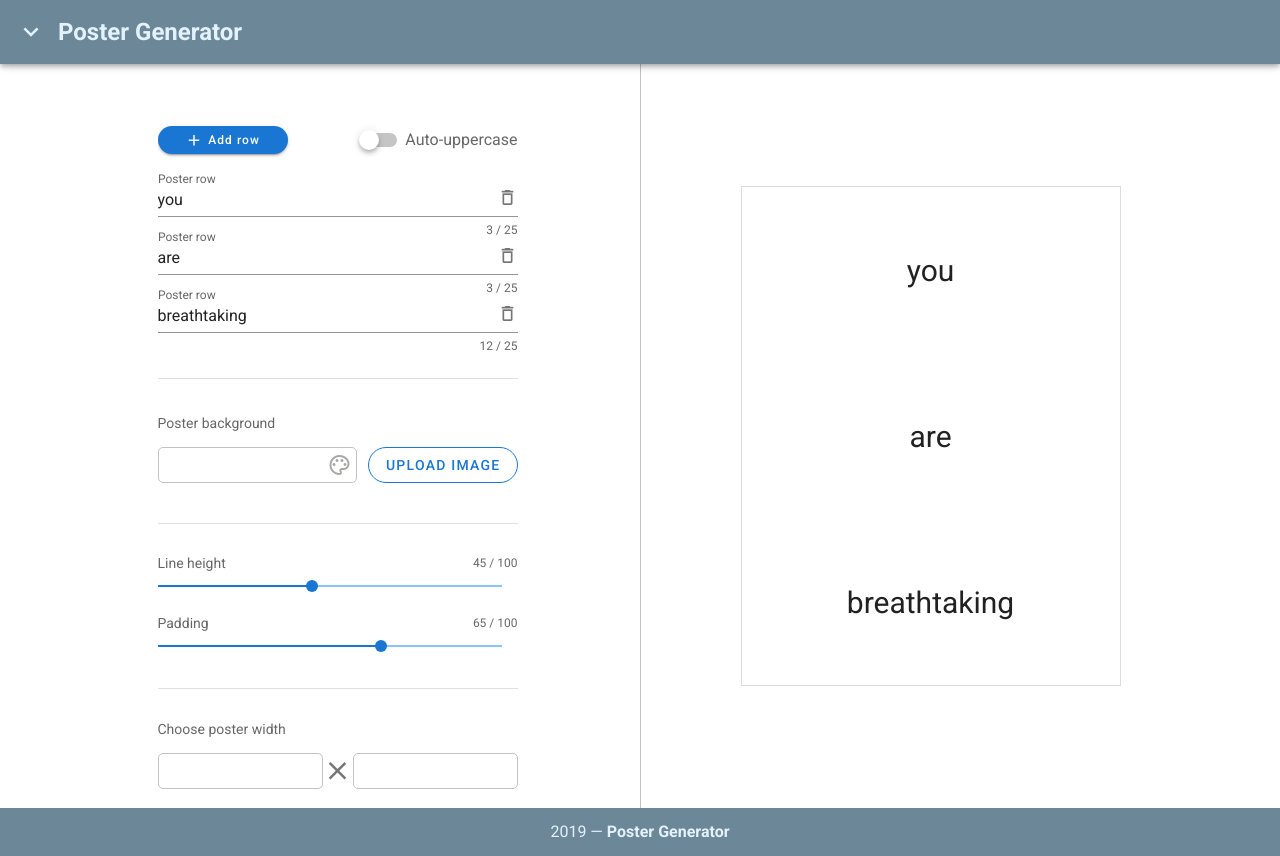
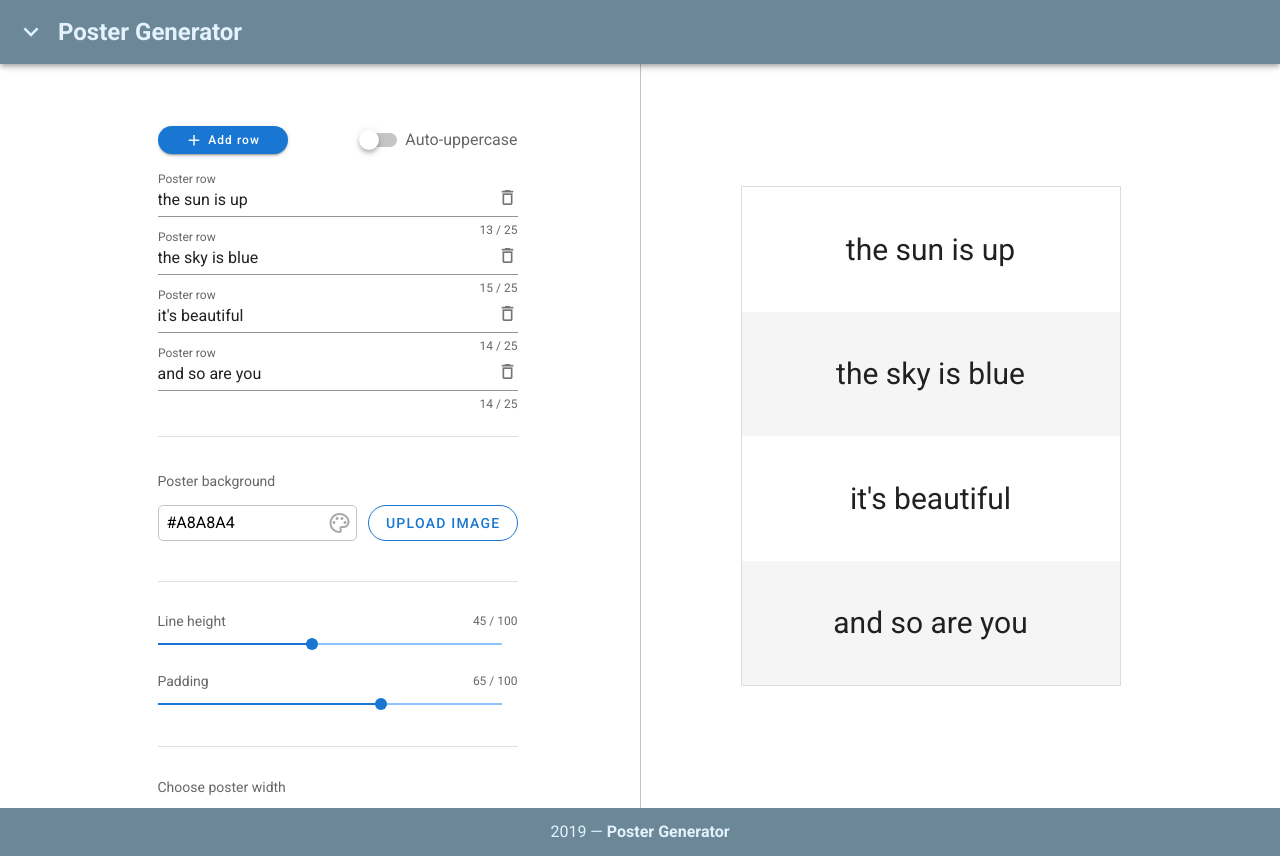
Before and after one commit to Lockhild/poster-app-vue, a Vue app: page / in a window 1280 px wide. Built offline with nearby package versions, Linux system fonts and the light colour scheme.

Commit message:
Linked the Color Input

```diff
--- a/src/components/ColorInput.vue
+++ b/src/components/ColorInput.vue
@@ -3,8 +3,8 @@
       <v-subheader class="pl-0 label">Poster background</v-subheader>
       <div class="d-flex justify-space-between">
         <div class="color-input d-flex align-center">
-          <input type="text">
-          <ColorPicker />
+          <input type="text" :value="color">
+          <ColorPicker @colorValue="emitColorValue" />
         </div>
         <v-btn
           outlined
@@ -21,6 +21,17 @@
       name: 'ColorInput',
       components: {
         ColorPicker
+      },
+      data: function() {
+        return {
+          color: "#A8A8A4"
+        }
+      },
+      methods: {
+        emitColorValue(value) {
+          this.color = value;
+          this.$emit("colorValue", value);
+        }
       }
     }
 </script>
--- a/src/components/ColorPicker.vue
+++ b/src/components/ColorPicker.vue
@@ -11,7 +11,7 @@
       </template>
 
       <v-card>
-        <v-color-picker v-model="color" input="#000000"></v-color-picker>
+        <v-color-picker v-model="color" @input="emitColorValue" input="#000000"></v-color-picker>
       </v-card>
     </v-menu>
   </div>
@@ -27,6 +27,11 @@ export default {
       hints: true,
       color: '#A8A8A4'
   }),
+  methods: {
+    emitColorValue() {
+      this.$emit("colorValue", this.color);
+    }
+  }
 }
 </script>
 
--- a/src/components/DisplayPanel.vue
+++ b/src/components/DisplayPanel.vue
@@ -1,9 +1,15 @@
 <template>
     <div>
-        <div class="text-area">
+        <div
+            class="text-area"
+            :style="{ padding: posterOptions.padding + 'px' }">
             <div v-for="(row, index) in inputRows"
                  v-bind:key="index"
-                 class="area-row">
+                 class="area-row"
+                 :style="{
+                     background: posterOptions.background + ' !important',
+                     lineHeight: posterOptions.lineHeight
+                  }">
 
                  <DisplayRow :textRow="row" />
 
@@ -17,7 +23,7 @@ import DisplayRow from '../components/DisplayRow.vue'
 
 export default {
     name: 'DisplayPanel',
-    props: ['inputRows'],
+    props: ['inputRows', 'posterOptions'],
     components: {
         DisplayRow
     },
@@ -31,7 +37,7 @@ export default {
 }
 </script>
 
-<style>
+<style scoped>
     .text-area {
         width: 380px;
         height: 100%;
@@ -49,7 +55,7 @@ export default {
         align-items: center;
         font-size: 50px;
     }
-    .area-row:nth-child(even):before {
+    /* .area-row:nth-child(even):before {
         content: '';
         position: absolute;
         height: 1px;
@@ -57,7 +63,6 @@ export default {
         background: #dbdbdb;
         top: 0;
         left: 5%;
-        z-index: -1;
     }
     .area-row:nth-child(even):after {
         content: '';
@@ -67,6 +72,8 @@ export default {
         background: #dbdbdb;
         top: 100%;
         left: 5%;
-        z-index: -1;
+    } */
+    .area-row:nth-child(even) {
+        background: #f5f5f5;
     }
 </style>
--- a/src/components/DisplayRow.vue
+++ b/src/components/DisplayRow.vue
@@ -37,13 +37,10 @@ function enlargeTextOutside() {
     for(var i = 0; i < elements.length; i++) {
         var currentSize = 10 ;
         elements[i].style.fontSize = currentSize + 'px';
-        console.log(elements[i].offsetWidth);
         var elementWidth = elements[i].getBoundingClientRect().width;
         var containerWidth = elements[i].parentElement.getBoundingClientRect().width - 2;
         while(elementWidth < containerWidth) {
             currentSize += 1;
-            console.log('Increased by 2px');
-
             elements[i].style.fontSize = currentSize + 'px';
             elementWidth = elements[i].getBoundingClientRect().width;
 
--- a/src/components/Main.vue
+++ b/src/components/Main.vue
@@ -4,12 +4,12 @@
             <v-row>
                 <v-col class="col line-separator">
                     <div class="scrollable pr-3">
-                        <OptionsPanel v-on:inputRows="getInputRows"/>
+                        <OptionsPanel @inputRows="getInputRows" @posterOptions="emitPosterOptions"/>
                     </div>
                 </v-col>
                 <v-col class="col">
                     <div class="scrollable pr-3">
-                        <DisplayPanel :inputRows="inputRows"/>
+                        <DisplayPanel :inputRows="inputRows" :posterOptions="posterOptions" />
                     </div>
                 </v-col>
             </v-row>
@@ -28,7 +28,8 @@ export default {
     },
     data: function() {
         return {
-            inputRows: Object
+            inputRows: Object,
+            posterOptions: Object
         }
     },
     methods: {
@@ -37,6 +38,9 @@ export default {
         },
         setValue: function(inputValue) {
             this.input = inputValue;
+        },
+        emitPosterOptions(posterOptions) {
+            this.posterOptions = posterOptions;
         }
     }
 }
--- a/src/components/OptionsPanel.vue
+++ b/src/components/OptionsPanel.vue
@@ -5,7 +5,11 @@
                 <v-icon class="mr-1" size="18">mdi-plus</v-icon>
                 Add row
             </v-btn>
-            <v-switch class="uppercase-switch" v-model="uppercase" label="Auto-uppercase" color="primary"></v-switch>
+            <v-switch
+                class="uppercase-switch"
+                v-model="uppercase"
+                label="Auto-uppercase"
+                color="primary"></v-switch>
         </div>
         <div class="text-inputs mt-6">
             <LineInput v-for="(item, index) in inputRows"
@@ -17,7 +21,7 @@
                        class="mt-n2" />
         </div>
         <v-divider class="mt-6 mb-5"></v-divider>
-        <ColorInput />
+        <ColorInput @colorValue="emitPosterOptions" />
         <v-divider class="mt-10 mb-6"></v-divider>
         <Slider label="Line height" min="0" max="100" value="45"/>
         <Slider class="mt-n4" label="Padding" min="0" max="100" value="65"/>
@@ -57,8 +61,13 @@ export default {
     },
     data: function() {
         return {
-            inputRows: ['you', 'are', 'breathtaking'],
-            uppercase: false
+            inputRows: ['the sun is up', 'the sky is blue', 'it\'s beautiful', 'and so are you'],
+            uppercase: false,
+            posterOptions: {
+                background: '#fff',
+                lineHeight: 8,
+                padding: 20
+            }
         }
     },
     methods: {
@@ -67,14 +76,16 @@ export default {
             this.$emit('inputRows', this.inputRows);
         },
         addInputRow: function() {
-            this.inputRows.push('row');
+            this.inputRows.push('');
             this.$emit('inputRows', this.inputRows);
         },
         deleteRow: function(id) {
             this.$delete(this.inputRows, id);
             this.$emit('inputRows', this.inputRows);
-            // console.log(`ID: ${id}`);
-            // console.log(`Array: ${this.inputRows}`);
+        },
+        emitPosterOptions(colorValue) {
+            this.posterOptions.background = colorValue;
+            this.$emit('posterOptions', this.posterOptions);
         }
     },
     mounted: function() {
```
